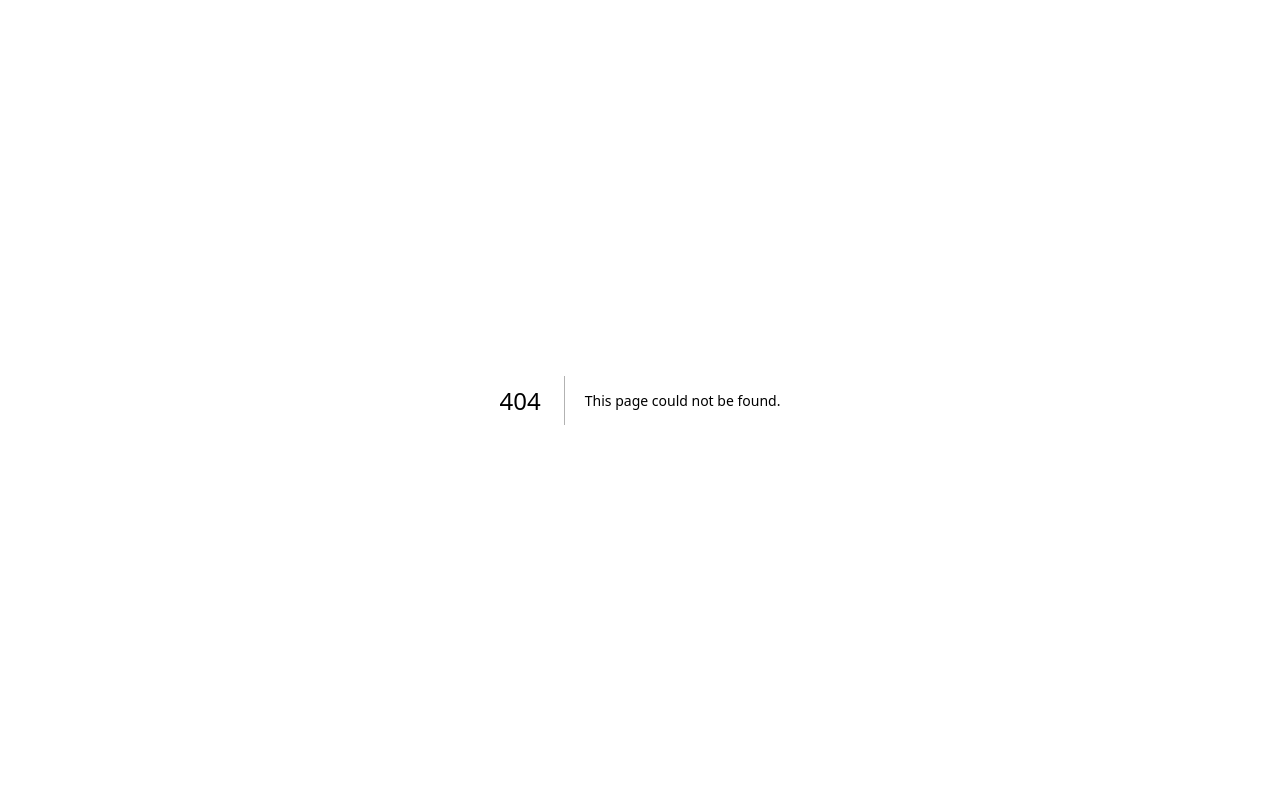
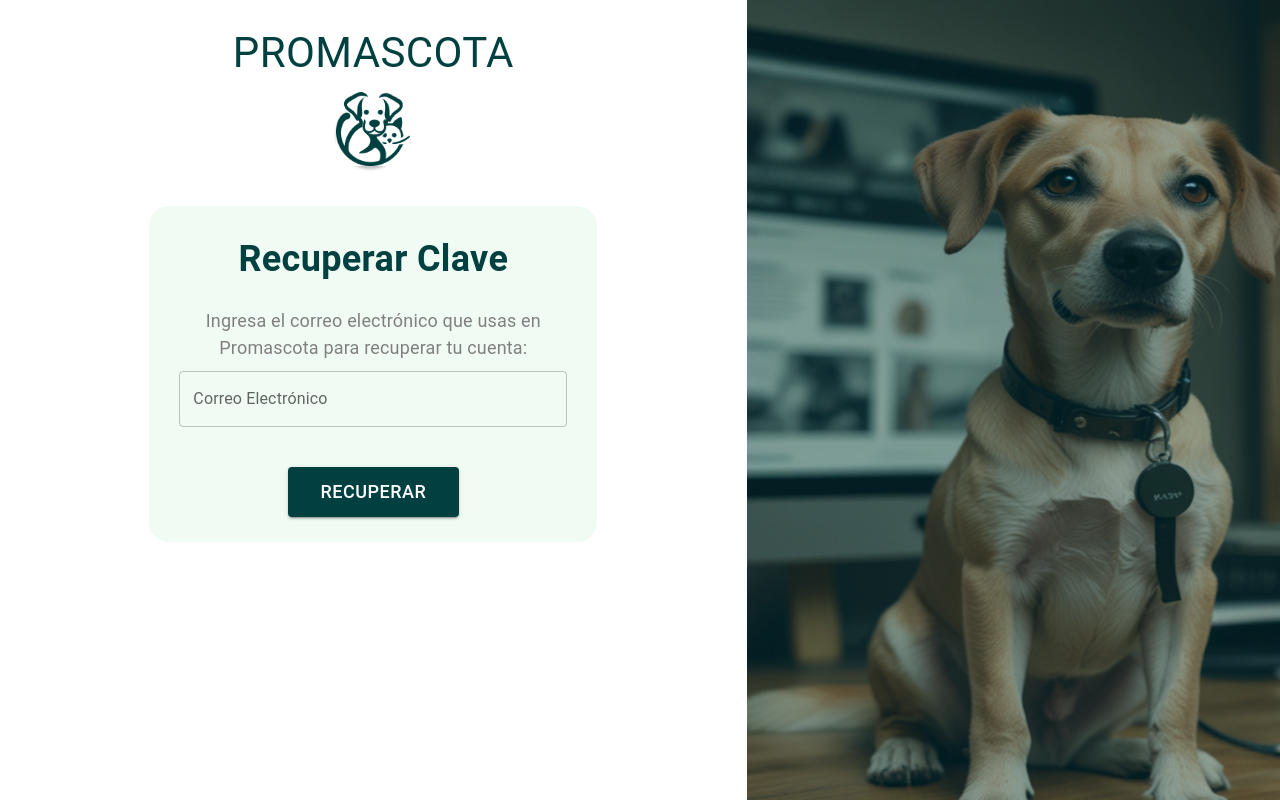
Before and after one commit to PROMASCOTA-TIC/Frontend-Administrator, a Next.js app: page /auth/forgot-password in a window 1280 px wide. Before the commit this address had no page. Built offline with nearby package versions, Linux system fonts and the light colour scheme.

Commit message:
feat: Implementar página de recuperación de contraseña y mejorar la gestión

```diff
--- /dev/null
+++ b/src/app/auth/forgot-password/page.tsx
@@ -0,0 +1,8 @@
+import React from 'react'
+import PasswordRecovery from './recuperarContraseña'
+
+export default function Recuperar() {
+  return (
+  <PasswordRecovery />
+  )
+}
--- /dev/null
+++ b/src/app/auth/forgot-password/recuperarContraseña.tsx
@@ -0,0 +1,196 @@
+"use client";
+
+import { useState } from "react";
+import { Box, Button, Grid2, Typography, TextField } from "@mui/material";
+import Image from "next/image";
+import { LogoVerde, FondoAdmin } from "@/assets/images";
+import { themePalette } from "@/config/theme.config";
+
+export default function PasswordRecovery() {
+  const [emailSent, setEmailSent] = useState(false);
+  const [email, setEmail] = useState("");
+  const [emailError, setEmailError] = useState("");
+
+  const handleSendEmail = () => {
+    const emailPattern = /^[^\s@]+@[^\s@]+\.[^\s@]+$/;
+    if (!emailPattern.test(email)) {
+      setEmailError("Por favor ingrese un correo electrónico válido.");
+      return;
+    }
+    setEmailError("");
+    setEmailSent(true);
+  };
+
+  return (
+    <div>
+      <Grid2 container
+        sx={{
+          textAlign: 'center',
+          height: '100vh',
+        }}
+      >
+        <Grid2
+          size={{ xs: 12, md: 7 }}
+          sx={{
+            display: 'flex',
+            alignItems: 'center',
+            flexDirection: 'column',
+            padding: { xs: '20px', md: '0' },
+            marginBottom: "21px",
+          }}
+        >
+          <Box
+            sx={{
+              display: 'flex',
+              alignItems: 'center',
+              flexDirection: 'column',
+              marginBottom: { xs: '20px', md: '34px' },
+              marginTop: { xs: '10px', md: '21px' },
+            }}
+          >
+            <Typography
+              sx={{ fontSize: { xs: '32px', md: '42px' } }}
+              className="text-primary"
+            >
+              PROMASCOTA
+            </Typography>
+            <Image
+              src={LogoVerde}
+              style={{
+                width: '80px',
+                height: '80px',
+                marginTop: '8px',
+              }}
+              alt="logo"
+              priority
+            />
+          </Box>
+
+          <Box
+            sx={{
+              display: 'flex',
+              flexDirection: 'column',
+              backgroundColor: 'rgba(70, 218, 105, 0.08)',
+              padding: { xs: '10px 20px', md: '5px 30px' },
+              width: { xs: '90%', sm: '80%', lg: '60%' },
+              borderRadius: '20px',
+            }}
+          >
+            {emailSent ? (
+              <Typography
+                sx={{
+                  fontSize: '18px',
+                  margin: '21px 0px' ,
+                }}
+
+              >
+                Un correo electrónico con instrucciones para restablecer tu contraseña ha sido enviado a la dirección proporcionada. Por favor, revisa tu bandeja de entrada y sigue los pasos indicados en el correo para completar el proceso.
+                <br />
+                <br />
+                Si no encuentras el correo en tu bandeja de entrada, verifica la carpeta de spam o intenta de nuevo.
+              </Typography>
+            ) : (
+              <>
+                <Typography
+                  sx={{
+                    fontSize: { xs: '28px', md: '36px' },
+                    fontWeight: 'bold',
+                    margin: { xs: '21px 0px', md: '21px 0px' },
+                  }}
+                  className="text-primary"
+                >
+                  Recuperar Clave
+                </Typography>
+                <Typography
+                  sx={{
+                    fontSize: { xs: '16px', md: '18px' },
+                    color: 'gray',
+                    marginBottom: '10px',
+                  }}
+                >
+                  Ingresa el correo electrónico que usas en Promascota para recuperar tu cuenta:
+                </Typography>
+                <TextField
+                  label="Correo Electrónico"
+                  variant="outlined"
+                  fullWidth
+                  value={email}
+                  onChange={(e) => setEmail(e.target.value)}
+                  error={!!emailError}
+                  helperText={emailError}
+                  sx={{ marginBottom: "20px" }}
+                />
+                <Box sx={{ display: 'flex', justifyContent: 'center' }}>
+                  <Button
+                    variant="contained"
+                    className="h-e34 text-white rounded-[20px] normal-case"
+                    sx={{
+                      backgroundColor: themePalette.primary,
+                      width: '171px',
+                      height: '50px',
+                      fontSize: '18px',
+                      margin: '20px',
+                    }}
+                    onClick={handleSendEmail}
+                  >
+                    Recuperar
+                  </Button>
+                </Box>
+              </>
+            )}
+
+            {emailSent && (
+              <Box sx={{ display: 'flex', justifyContent: 'center', margin: '20px' }}>
+                <Button
+                  variant="contained"
+                  className="h-e34 text-white rounded-[20px] normal-case"
+                  sx={{
+                    backgroundColor: themePalette.primary,
+                    width: '171px',
+                    height: '50px',
+                    fontSize: '18px',
+                  }}
+                  onClick={() => (window.location.href = "/auth/login")}
+                >
+                  Iniciar sesión
+                </Button>
+              </Box>
+            )}
+          </Box>
+        </Grid2>
+
+        <Grid2
+          size={{ xs: 0, md: 5 }}
+          sx={{
+            display: { xs: 'none', md: 'block' },
+            margin: 0,
+            padding: 0,
+            position: 'relative',
+            '::after': {
+              content: '""',
+              position: 'absolute',
+              top: 0,
+              left: 0,
+              width: '100%',
+              height: '100%',
+              backgroundColor: 'rgba(0, 64, 64, 0.4)',
+              pointerEvents: 'none',
+            },
+          }}
+        >
+          <Image
+            src={FondoAdmin}
+            alt="imagen"
+            style={{
+              margin: 0,
+              padding: 0,
+              width: '100%',
+              height: '100vh',
+            }}
+            priority
+          />
+        </Grid2>
+      </Grid2>
+    </div>
+  );
+}
--- a/src/app/auth/login/page.tsx
+++ b/src/app/auth/login/page.tsx
@@ -1,8 +1,7 @@
 import { theme, } from "@/config/theme.config";
 import { Box, Grid2, Typography } from "@mui/material";
 import Image from "next/image";
-import LogoVerde from "@/assets/images/logoVerde.png";
-import Imagen from "@/assets/images/Foto.png";
+import {LogoVerde, FondoAdmin} from "@/assets/images/";
 import { LoginForm } from "./ui/LoginForm";
 
 export default function Login() {
@@ -85,7 +84,7 @@
               pointerEvents: 'none',
             }
           }}>
-          <Image src={Imagen} alt="imagen"
+          <Image src={FondoAdmin} alt="imagen"
             style={{
               margin: 0,
               padding: 0,
--- a/src/app/auth/login/ui/LoginForm.tsx
+++ b/src/app/auth/login/ui/LoginForm.tsx
@@ -28,6 +28,7 @@
 
     const onSubmit = (data: Inputs) => {
         console.log({ ...data });
+        window.location.href = '/';
     };
 
     return (
@@ -58,7 +59,7 @@
                 {...register('email')}
             />
             {errors.email &&
-                <Typography className="text-red-500"
+                <Typography className="text-red-500 text-fs12"
                     style={{ textAlign: 'left' }}>{errors.email.message}
                 </Typography>
             }
@@ -92,7 +93,7 @@
                 inputProps={{ placeholder: "Ingrese su contraseña" }}
             />
             {errors.password &&
-                <Typography className="text-red-500"
+                <Typography className="text-red-500 text-fs12"
                     style={{ textAlign: 'left' }}>{errors.password.message}
                 </Typography>
             }
--- a/src/app/auth/new-account/page.tsx
+++ /dev/null
@@ -1,8 +0,0 @@
-
-export default function Home() {
-    return (
-      <div>
-        <h1>New Account</h1>
-      </div>
-    );
-  }
--- a/src/app/validations/financiero/outcomeSchema.ts
+++ b/src/app/validations/financiero/outcomeSchema.ts
@@ -3,7 +3,7 @@
 export const outcomeSchema = z.object({
     descripcion: z
         .string()
-        .min(1, { message: 'La descripción es requerida' }),
+        .min(1, { message: 'Por favor, ingrese la descripción' }),
     categoria: z
         .string()
         .min(1, { message: 'Por favor, seleccione una categoría' }),
--- /dev/null
+++ b/src/assets/images/index.ts
@@ -0,0 +1,11 @@
+import LogoVerde from './logoVerde.png';
+import LogoBlanco from './logoBlanco.png';
+import FondoAdmin from './fondoAdmin.png';
+import ejemploTransferencia from './ejemploTransferencia.png';
+
+export {
+    LogoVerde,
+    LogoBlanco,
+    FondoAdmin,
+    ejemploTransferencia
+};
```
Also changed, not shown: src/assets/images/fondoAdmin.png (renamed from src/assets/images/Foto.png).
